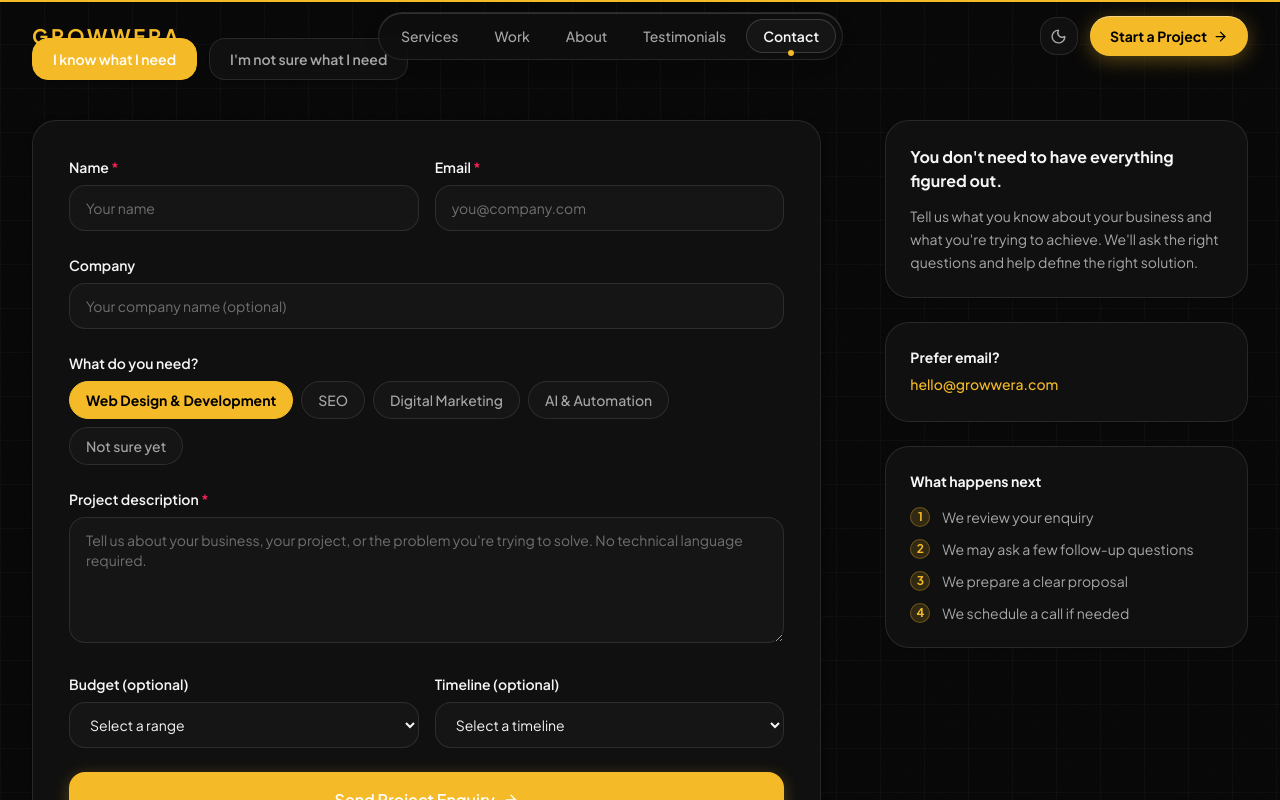
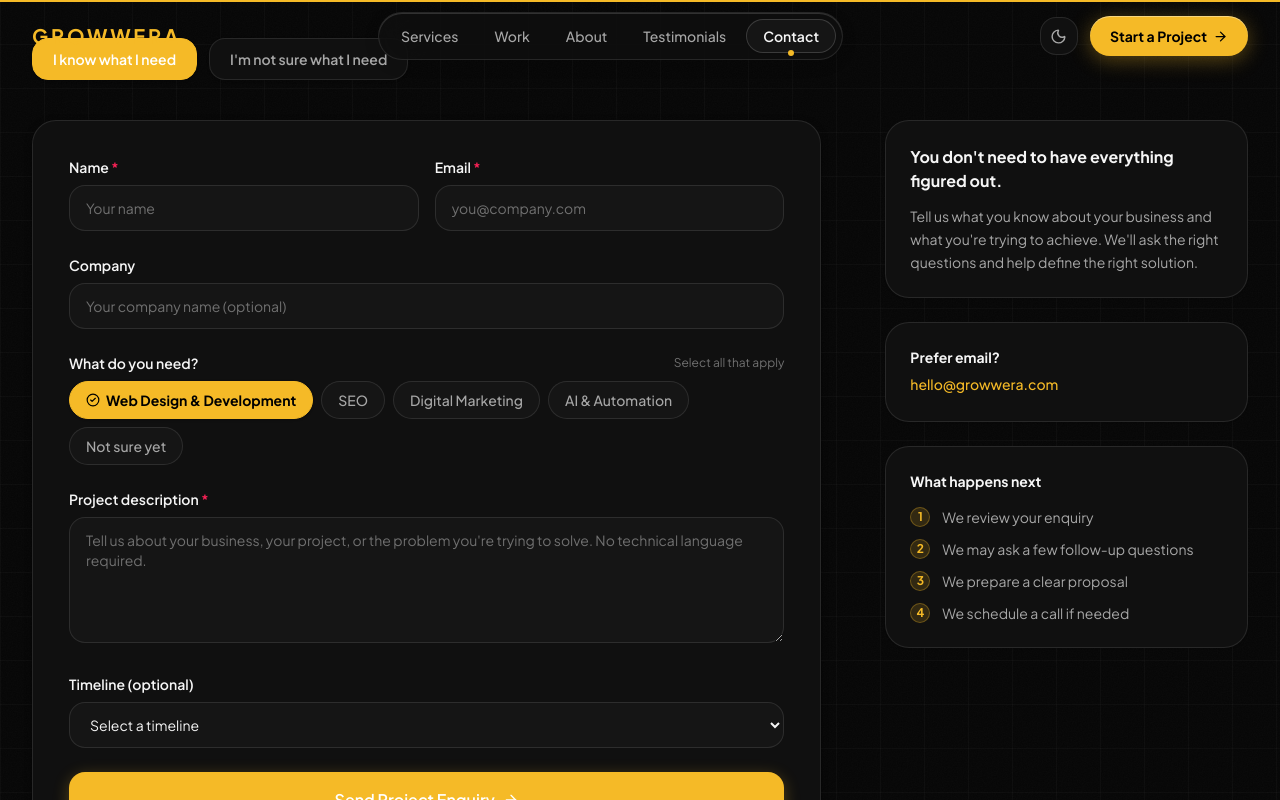
Before and after one commit to Shafiq-11/Growwera.in, a Next.js app: page /contact in a window 1280 px wide. Both pictures are taken after a click on the button "Web Design & Development". Shown: the part 437-1237 px from the top of the page. Built offline with nearby package versions, Linux system fonts and the light colour scheme.

Commit message:
Support multi-service selection in contact form and remove budget field

```diff
--- a/app/api/contact/route.ts
+++ b/app/api/contact/route.ts
@@ -3,7 +3,15 @@ import { NextRequest, NextResponse } from "next/server";
 export async function POST(req: NextRequest) {
   try {
     const body = await req.json();
-    const { name, email, company, service, description, budget, timeline } = body;
+    const { name, email, company, service, services, description, timeline } = body;
+
+    // Support both services array and single service string for backwards compatibility
+    const serviceList: string[] = Array.isArray(services)
+      ? services
+      : typeof service === "string" && service
+      ? [service]
+      : [];
+    const serviceFormatted = serviceList.length > 0 ? serviceList.join(", ") : null;
 
     // Basic validation
     if (!name?.trim() || !email?.trim() || !description?.trim()) {
@@ -35,9 +43,9 @@ export async function POST(req: NextRequest) {
           name: name.trim(),
           email: email.trim().toLowerCase(),
           company: company?.trim() || null,
-          service: service || null,
+          service: serviceFormatted,
           description: description.trim(),
-          budget: budget || null,
+          budget: null,
           timeline: timeline || null,
         },
       ]);
@@ -52,7 +60,12 @@ export async function POST(req: NextRequest) {
     } else {
       // Log to console in development when Supabase isn't configured
       console.log("Contact form submission (Supabase not configured):", {
-        name, email, company, service, description, budget, timeline,
+        name,
+        email,
+        company,
+        services: serviceList,
+        description,
+        timeline,
       });
     }
 
@@ -74,8 +87,7 @@ export async function POST(req: NextRequest) {
             <tr><td style="padding: 8px; font-weight: bold; border-bottom: 1px solid #eee;">Name</td><td style="padding: 8px; border-bottom: 1px solid #eee;">${name}</td></tr>
             <tr><td style="padding: 8px; font-weight: bold; border-bottom: 1px solid #eee;">Email</td><td style="padding: 8px; border-bottom: 1px solid #eee;"><a href="mailto:${email}">${email}</a></td></tr>
             <tr><td style="padding: 8px; font-weight: bold; border-bottom: 1px solid #eee;">Company</td><td style="padding: 8px; border-bottom: 1px solid #eee;">${company || "—"}</td></tr>
-            <tr><td style="padding: 8px; font-weight: bold; border-bottom: 1px solid #eee;">Service</td><td style="padding: 8px; border-bottom: 1px solid #eee;">${service || "—"}</td></tr>
-            <tr><td style="padding: 8px; font-weight: bold; border-bottom: 1px solid #eee;">Budget</td><td style="padding: 8px; border-bottom: 1px solid #eee;">${budget || "—"}</td></tr>
+            <tr><td style="padding: 8px; font-weight: bold; border-bottom: 1px solid #eee;">Services Requested</td><td style="padding: 8px; border-bottom: 1px solid #eee;">${serviceFormatted || "—"}</td></tr>
             <tr><td style="padding: 8px; font-weight: bold; border-bottom: 1px solid #eee;">Timeline</td><td style="padding: 8px; border-bottom: 1px solid #eee;">${timeline || "—"}</td></tr>
             <tr><td style="padding: 8px; font-weight: bold;">Description</td><td style="padding: 8px; white-space: pre-wrap;">${description}</td></tr>
           </table>
--- a/components/sections/ContactPageClient.tsx
+++ b/components/sections/ContactPageClient.tsx
@@ -12,9 +12,8 @@ interface FormData {
   name: string;
   email: string;
   company: string;
-  service: string;
+  services: string[];
   description: string;
-  budget: string;
   timeline: string;
 }
 
@@ -36,14 +35,6 @@ const discoveryGoals = [
   "I'm not sure yet",
 ];
 
-const budgets = [
-  "Under £1,000",
-  "£1,000 – £5,000",
-  "£5,000 – £15,000",
-  "£15,000+",
-  "Prefer not to say",
-];
-
 const timelines = [
   "As soon as possible",
   "Within 1 month",
@@ -63,9 +54,20 @@ function DiscoveryQuestionnaire({ onComplete }: { onComplete: (data: Partial<For
     setStep(1);
   };
 
+  const goalToServiceMap: Record<string, string> = {
+    "I need a website": "Web Design & Development",
+    "I want more customers": "Digital Marketing",
+    "I want to rank on Google": "SEO",
+    "I want to improve my digital presence": "Digital Marketing",
+    "I want to automate repetitive work": "AI & Automation",
+    "I have an idea for a software/product": "Web Design & Development",
+    "I'm not sure yet": "Not sure yet",
+  };
+
   const handleSubmit = () => {
+    const matchedService = goalToServiceMap[goal] || (services.includes(goal) ? goal : "Not sure yet");
     onComplete({
-      service: goal === "I'm not sure yet" ? "Not sure yet" : goal,
+      services: [matchedService],
       description: `Goal: ${goal}\n\nBusiness: ${businessDesc}\n\nProblem: ${problem}`,
     });
   };
@@ -162,21 +164,41 @@ function ContactForm({ prefillData }: { prefillData?: Partial<FormData> }) {
     name: "",
     email: "",
     company: "",
-    service: prefillData?.service || "",
+    services: prefillData?.services || [],
     description: prefillData?.description || "",
-    budget: "",
     timeline: "",
   });
   const [errors, setErrors] = useState<Partial<Record<keyof FormData, string>>>({});
 
   useEffect(() => {
-    if (prefillData?.service) {
-      setForm((prev) => ({ ...prev, service: prefillData.service || prev.service }));
+    if (prefillData?.services && prefillData.services.length > 0) {
+      setForm((prev) => ({ ...prev, services: prefillData.services || prev.services }));
     }
     if (prefillData?.description) {
       setForm((prev) => ({ ...prev, description: prefillData.description || prev.description }));
     }
   }, [prefillData]);
+
+  const toggleService = (s: string) => {
+    setForm((prev) => {
+      const current = prev.services || [];
+      if (s === "Not sure yet") {
+        return {
+          ...prev,
+          services: current.includes("Not sure yet") ? [] : ["Not sure yet"],
+        };
+      } else {
+        const withoutNotSure = current.filter((item) => item !== "Not sure yet");
+        const nextServices = withoutNotSure.includes(s)
+          ? withoutNotSure.filter((item) => item !== s)
+          : [...withoutNotSure, s];
+        return {
+          ...prev,
+          services: nextServices,
+        };
+      }
+    });
+  };
 
   const validate = (): boolean => {
     const newErrors: Partial<Record<keyof FormData, string>> = {};
@@ -279,27 +301,38 @@ function ContactForm({ prefillData }: { prefillData?: Partial<FormData> }) {
         />
       </div>
 
-      {/* Service */}
+      {/* Services */}
       <div>
-        <label className="block text-sm font-semibold text-[var(--color-foreground)] mb-2">What do you need?</label>
+        <div className="flex items-center justify-between mb-2">
+          <label className="block text-sm font-semibold text-[var(--color-foreground)]">
+            What do you need?
+          </label>
+          <span className="text-xs text-[var(--color-foreground-muted)]">
+            Select all that apply
+          </span>
+        </div>
         <div className="flex flex-wrap gap-2">
-          {services.map((s) => (
+          {services.map((s) => {
+            const isSelected = form.services.includes(s);
+            return (
               <button
                 key={s}
                 type="button"
-              onClick={() => setForm({ ...form, service: s })}
+                onClick={() => toggleService(s)}
                 className={cn(
-                "px-4 py-2 text-sm font-medium rounded-full border transition-colors cursor-pointer",
-                form.service === s
-                  ? "bg-[var(--color-accent)] text-black font-bold border-[var(--color-accent)]"
+                  "px-4 py-2 text-sm font-medium rounded-full border transition-all cursor-pointer flex items-center gap-1.5",
+                  isSelected
+                    ? "bg-[var(--color-accent)] text-black font-bold border-[var(--color-accent)] shadow-sm"
                     : "bg-[var(--color-surface-elevated)] text-[var(--color-foreground-secondary)] border-[var(--color-border)] hover:border-[var(--color-accent)] hover:text-[var(--color-foreground)]"
                 )}
               >
+                {isSelected && <CheckCircle2 size={14} className="text-black shrink-0" />}
                 {s}
               </button>
-          ))}
+            );
+          })}
         </div>
-        {form.service === "Not sure yet" && (
+        {form.services.includes("Not sure yet") && (
           <p className="mt-3 text-xs text-[var(--color-foreground-secondary)] bg-[var(--color-accent)]/5 border border-[var(--color-accent)]/20 rounded-xl p-3 flex items-start gap-2 leading-relaxed">
             <span className="w-1.5 h-1.5 rounded-full bg-[var(--color-accent)] shrink-0 mt-1.5" />
             That&apos;s completely normal. Most clients don&apos;t know the exact technical solution when they start. Just describe your goals or challenges below, and we&apos;ll recommend the right direction.
@@ -323,22 +356,11 @@ function ContactForm({ prefillData }: { prefillData?: Partial<FormData> }) {
         {errors.description && <p className="mt-1 text-xs text-rose-500">{errors.description}</p>}
       </div>
 
-      {/* Budget + Timeline */}
-      <div className="grid grid-cols-1 sm:grid-cols-2 gap-4">
+      {/* Timeline */}
       <div>
-          <label className="block text-sm font-semibold text-[var(--color-foreground)] mb-2">Budget (optional)</label>
+        <label className="block text-sm font-semibold text-[var(--color-foreground)] mb-2" htmlFor="timeline">Timeline (optional)</label>
         <select
-            value={form.budget}
-            onChange={(e) => setForm({ ...form, budget: e.target.value })}
-            className="w-full px-4 py-3 border border-[var(--color-border)] rounded-xl text-sm text-[var(--color-foreground)] bg-[var(--color-surface-elevated)] focus:outline-none focus:ring-2 focus:ring-[var(--color-accent)] focus:border-transparent"
-          >
-            <option value="" className="bg-[var(--color-surface)]">Select a range</option>
-            {budgets.map((b) => <option key={b} value={b} className="bg-[var(--color-surface)]">{b}</option>)}
-          </select>
-        </div>
-        <div>
-          <label className="block text-sm font-semibold text-[var(--color-foreground)] mb-2">Timeline (optional)</label>
-          <select
+          id="timeline"
           value={form.timeline}
           onChange={(e) => setForm({ ...form, timeline: e.target.value })}
           className="w-full px-4 py-3 border border-[var(--color-border)] rounded-xl text-sm text-[var(--color-foreground)] bg-[var(--color-surface-elevated)] focus:outline-none focus:ring-2 focus:ring-[var(--color-accent)] focus:border-transparent"
@@ -346,7 +368,6 @@ function ContactForm({ prefillData }: { prefillData?: Partial<FormData> }) {
           <option value="" className="bg-[var(--color-surface)]">Select a timeline</option>
           {timelines.map((t) => <option key={t} value={t} className="bg-[var(--color-surface)]">{t}</option>)}
         </select>
-        </div>
       </div>
 
       {/* Error state */}
@@ -410,14 +431,14 @@ export default function ContactPageClient() {
 
   const [showForm, setShowForm] = useState(!!initialService);
   const [prefillData, setPrefillData] = useState<Partial<FormData> | undefined>(
-    initialService ? { service: initialService } : undefined
+    initialService ? { services: [initialService] } : undefined
   );
   const [activeMode, setActiveMode] = useState<"direct" | "discovery">("direct");
 
   useEffect(() => {
     if (serviceParam && serviceMap[serviceParam.toLowerCase()]) {
       const matched = serviceMap[serviceParam.toLowerCase()];
-      setPrefillData((prev) => ({ ...prev, service: matched }));
+      setPrefillData((prev) => ({ ...prev, services: [matched] }));
       setActiveMode("direct");
       setShowForm(true);
     }
```
Lines whose indentation alone changed are shown as unchanged.
